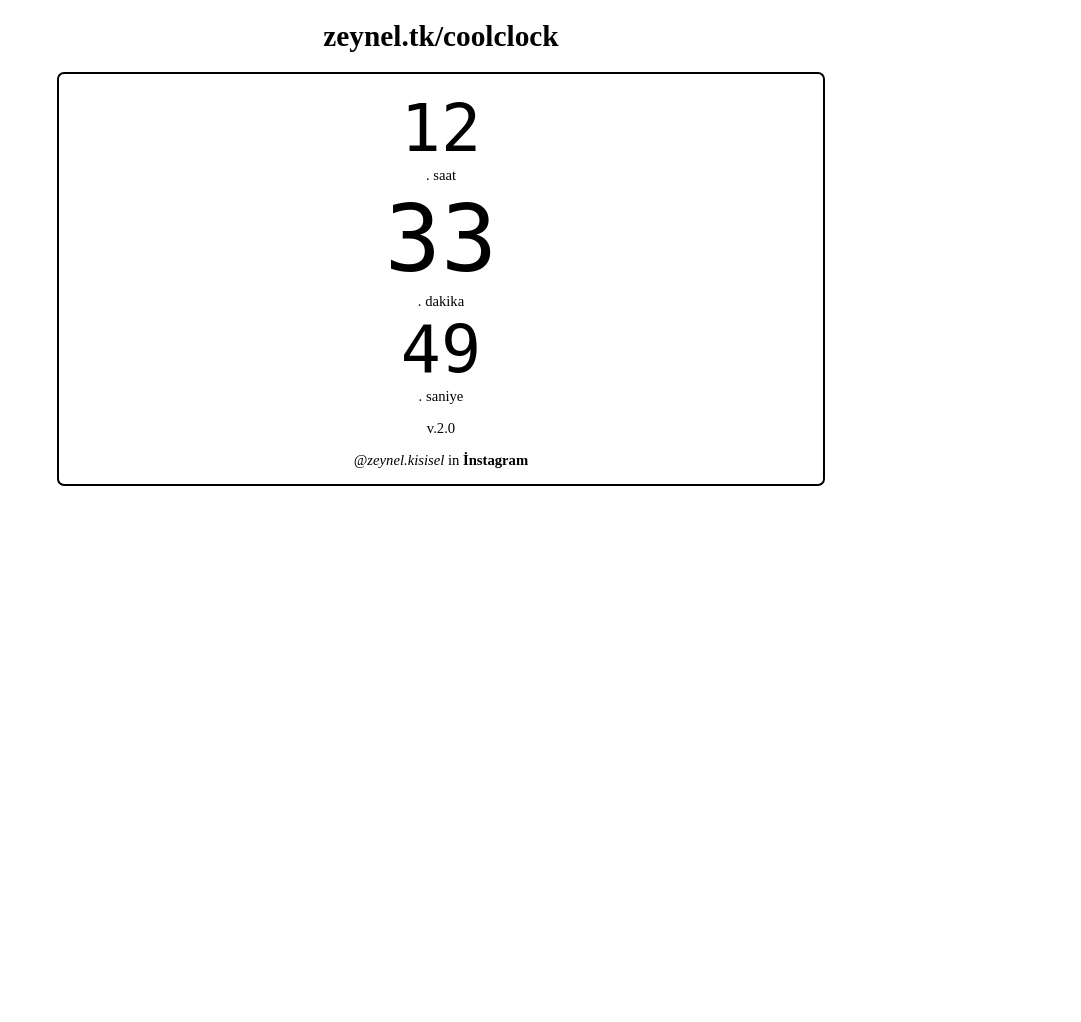
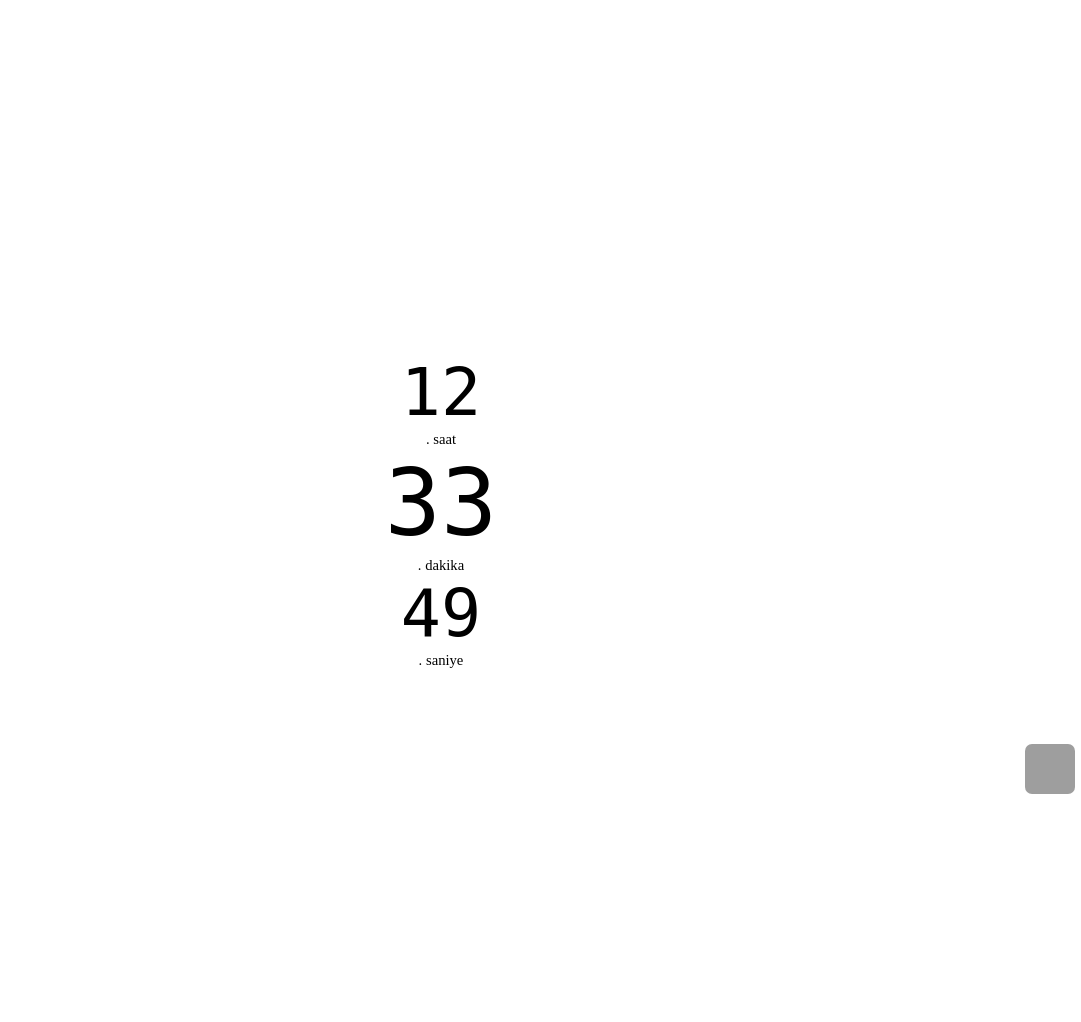
Before and after one commit to zeynelcoder/zeynelcoder.github.io, a PHP site: page /coolclock/index.html in a window 1280 px wide. Shown: the whole page, without its empty margins (199-1280 px from the left). Before the commit the page ends 486 px from the top, so only its background shows below. Run offline with PHP 8.4, Linux system fonts and the light colour scheme; grey boxes are pictures that could not be loaded.

Commit message:
Add files via upload

```diff
--- a/coolclock/index.html
+++ b/coolclock/index.html
@@ -7,11 +7,11 @@
   <title>CoolClock</title>
   <link rel="stylesheet" href="style.css">
 </head>
-<body onclick="selup()" id="body">
+<body  id="body">
 
-<h1>zeynel.tk/coolclock</h1>
 
-<div id="cover">
+
+<div id="cover" onclick="selup()">
 
 
 
@@ -33,29 +33,9 @@
 
 	. saniye
 
-	<!--
-	<div id="gunsa">
-		h7h
-		<div id="ay">
-			martt
-		</div>
-	</div>
+</div>
 
-
-
-
-	<div id="gun">
-		Salı
-	</div>
-
-	<div id="yil">
-		2021
-	</div>
-</div>
--->
-
-<p>v.2.0</p>
-<i>@zeynel.kisisel</i> in <b>İnstagram</b>
+<img src="./img/logo.png" alt="">
   <script src="main.js"></script>
 </body>
 </html>
--- a/coolclock/style.css
+++ b/coolclock/style.css
@@ -2,81 +2,19 @@
 
 body {
  font-size: 11pt;
- margin: auto;
+ user-select: none;
 
 }
 
 #cover{
- border: 2px solid black;
- height: 10%;
- width: 60%;
- margin-top: 15%;
-
+ height: 100%;
+ width: 100%;
+ margin: 20% auto;
  text-align: center;
  box-sizing: border-box;
- padding: 15px;
- border-radius: 7px;
-}
+ padding: 100px;
+ border-radius: 5px;
 
-#saat {
-	font-size: 60pt;
-	font-family: monospace;
-	display: block;
-}
-
-#dakika {
-	font-size: 80pt;
-	font-family: monospace;
-}
-#saniye {
-	font-size: 60pt;
-	font-family: monospace;
-}
-
-#guns {
-	font-size: 9pt;
-	color: red;
-}
-
-#ay {
-	color: red;
-}
-
-h1{
-	text-align: center;
-}
-
-
-
-@import url('https://fonts.googleapis.com/css2? family= Antonio:wght@100 & display=swap');
-
-body {
-
- font-size: 11pt;
-
- margin: auto;
-
-}
-
-#cover{
-
- border: 2px solid black;
-
- height: 10%;
-
- width: 60%;
-
- margin-top: 15%;
-
- margin: auto;
-
- text-align: center;
-
- box-sizing: border-box;
-
- padding: 15px;
-
- border-radius: 7px;
 
 }
 
@@ -125,3 +63,15 @@ h1{
 	text-align: center;
 
 }
+
+img{
+	width: 50px;
+	height: 50px;
+	display: block;
+	background-size: 60px;
+	position: fixed;
+	border: 0px solid black;
+	right: 6px;
+	bottom: 6px;
+	border-radius: 7px;
+}
```
